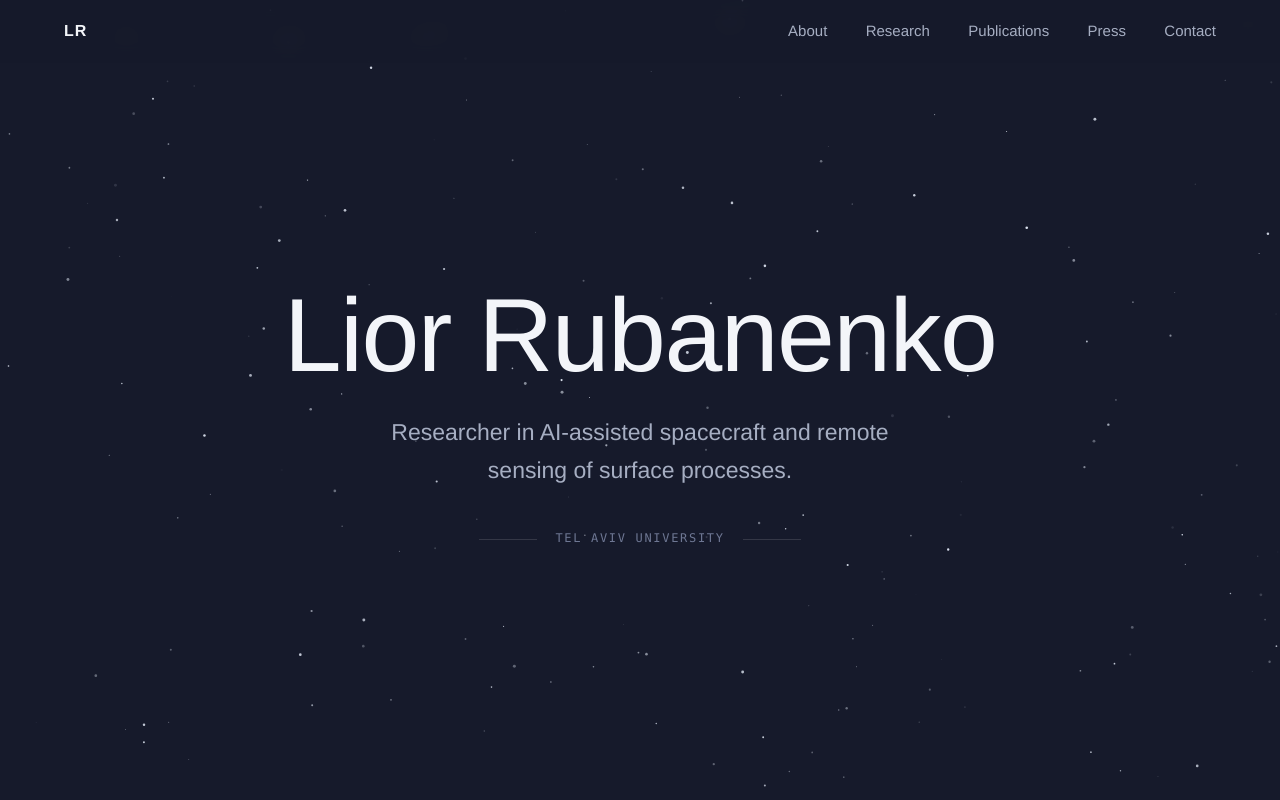
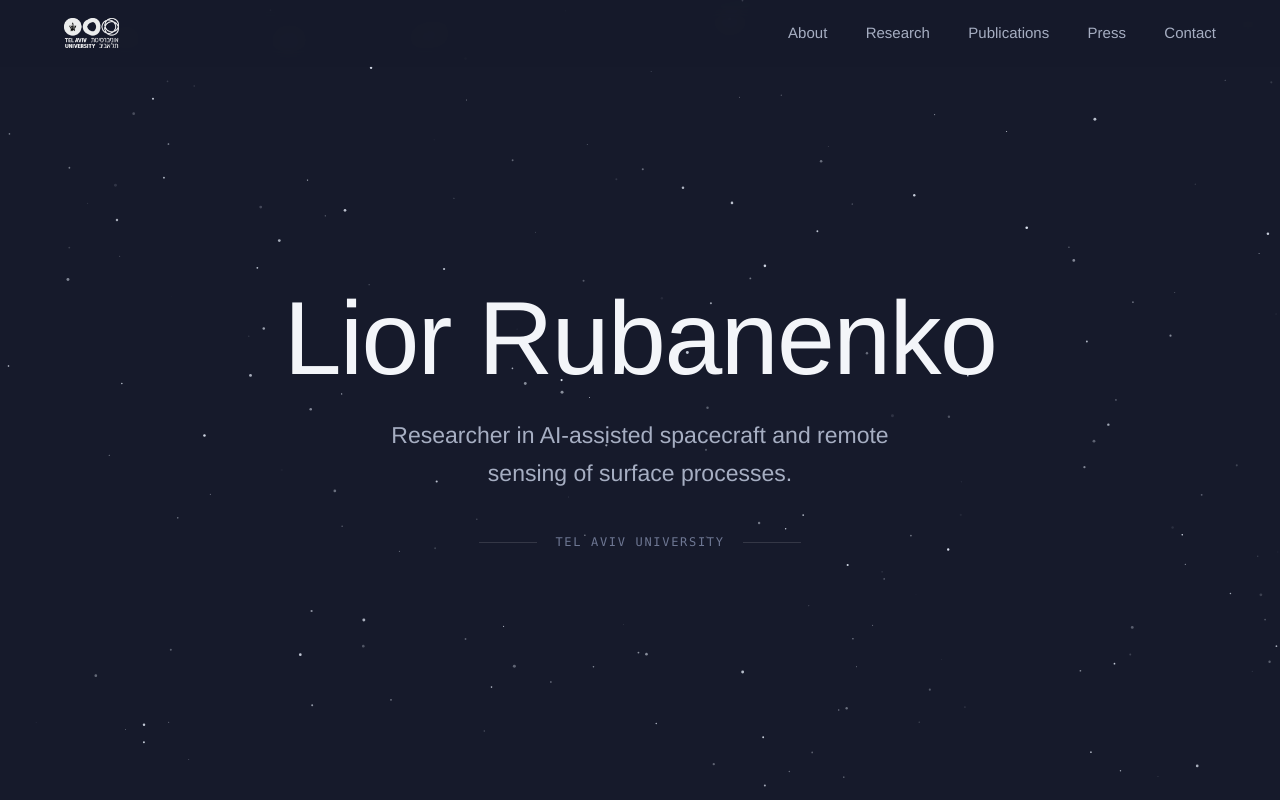
Before and after one commit to liorruba/liorruba.github.io, a plain HTML site: page index.html in a window 1280 px wide. Shown: the top 800 px of the page. Drawn offline with Linux system fonts and the light colour scheme.

Commit message:
Update index.html

```diff
--- a/index.html
+++ b/index.html
@@ -71,11 +71,17 @@ nav{
   transition:border-color .3s ease;
 }
 nav.scrolled{border-bottom-color:var(--hairline)}
-.mono-mark{
-  font-weight:700;
-  letter-spacing:.06em;
-  font-size:16px;
+.brand{
+  display:block;
   text-decoration:none;
+  opacity:.92;
+  transition:opacity .2s ease;
+}
+.brand:hover{opacity:1}
+.brand img{
+  height:30px;
+  width:auto;
+  display:block;
 }
 .navlinks{display:flex;gap:clamp(16px,3vw,42px)}
 .navlinks a{
@@ -86,6 +92,7 @@ nav.scrolled{border-bottom-color:var(--hairline)}
 }
 .navlinks a:hover,.navlinks a:focus-visible{color:var(--text)}
 @media(max-width:640px){
+  .brand img{height:22px}
   .navlinks{gap:15px}
   .navlinks a{font-size:13px}
 }
@@ -337,7 +344,9 @@ footer{position:relative;margin-top:40px}
 <div class="wrap">
 
 <nav id="nav">
-  <a href="#top" class="mono-mark">LR</a>
+  <a href="#top" class="brand" aria-label="Lior Rubanenko — home">
+    <img src="images/tau-logo.png" alt="Tel Aviv University">
+  </a>
   <div class="navlinks">
     <a href="#about">About</a>
     <a href="#research">Research</a>
```
